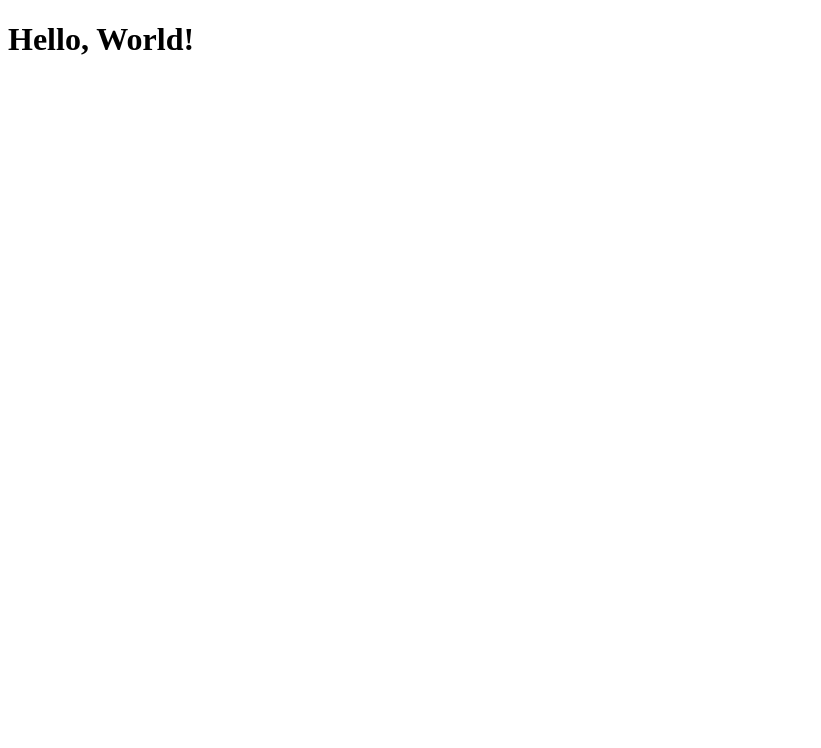
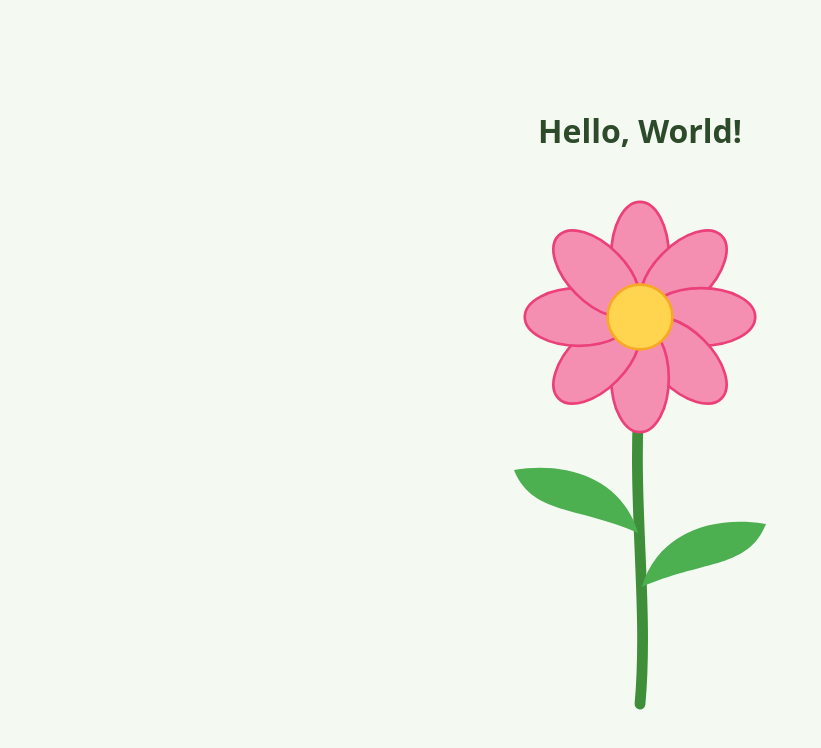
Before and after one commit to spacedwong/haze-tracker, a plain HTML site: page index.html in a window 1280 px wide. Shown: the whole page, without its empty margins (0-821 px from the left). Drawn offline with Linux system fonts and the light colour scheme.

Commit message:
Draw a flower in index.html
Co-Authored-By: Claude Sonnet 5.5 <noreply@anthropic.com>
Claude-Session: https://claude.ai/code/session_01BnFcfmY2TR53GPuJHUyjBo

```diff
--- a/index.html
+++ b/index.html
@@ -4,8 +4,42 @@
   <meta charset="UTF-8">
   <meta name="viewport" content="width=device-width, initial-scale=1.0">
   <title>Hello, World</title>
+  <style>
+    body {
+      margin: 0;
+      min-height: 100vh;
+      display: flex;
+      flex-direction: column;
+      align-items: center;
+      justify-content: center;
+      background: #f4f9f1;
+      font-family: system-ui, sans-serif;
+      color: #2d4a2b;
+    }
+    svg { width: min(80vw, 360px); height: auto; }
+  </style>
 </head>
 <body>
   <h1>Hello, World!</h1>
+  <svg viewBox="0 0 200 300" xmlns="http://www.w3.org/2000/svg" role="img" aria-label="A pink flower with a green stem and two leaves">
+    <!-- stem -->
+    <path d="M100 120 C95 180 105 240 100 295" stroke="#3f8f3a" stroke-width="6" fill="none" stroke-linecap="round"/>
+    <!-- leaves -->
+    <path d="M101 230 C135 215 160 220 170 195 C140 190 110 200 101 230 Z" fill="#4caf50"/>
+    <path d="M99 200 C65 185 40 190 30 165 C60 160 90 170 99 200 Z" fill="#4caf50"/>
+    <!-- petals -->
+    <g transform="translate(100 80)" fill="#f48fb1" stroke="#ec407a" stroke-width="1.5">
+      <ellipse cx="0" cy="-34" rx="16" ry="30"/>
+      <ellipse cx="0" cy="-34" rx="16" ry="30" transform="rotate(45)"/>
+      <ellipse cx="0" cy="-34" rx="16" ry="30" transform="rotate(90)"/>
+      <ellipse cx="0" cy="-34" rx="16" ry="30" transform="rotate(135)"/>
+      <ellipse cx="0" cy="-34" rx="16" ry="30" transform="rotate(180)"/>
+      <ellipse cx="0" cy="-34" rx="16" ry="30" transform="rotate(225)"/>
+      <ellipse cx="0" cy="-34" rx="16" ry="30" transform="rotate(270)"/>
+      <ellipse cx="0" cy="-34" rx="16" ry="30" transform="rotate(315)"/>
+      <!-- center -->
+      <circle r="18" fill="#ffd54f" stroke="#f9a825"/>
+    </g>
+  </svg>
 </body>
 </html>
```
